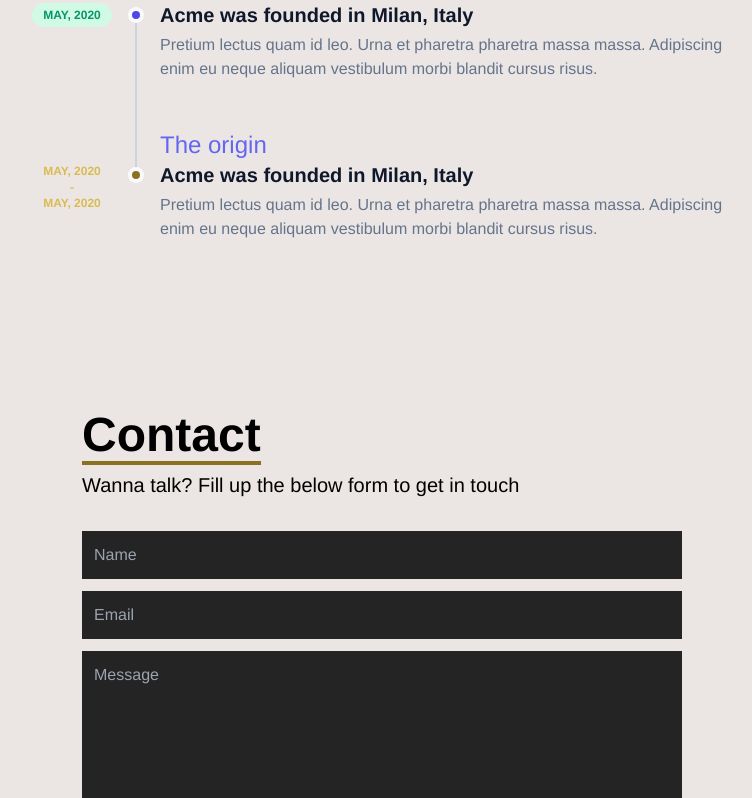
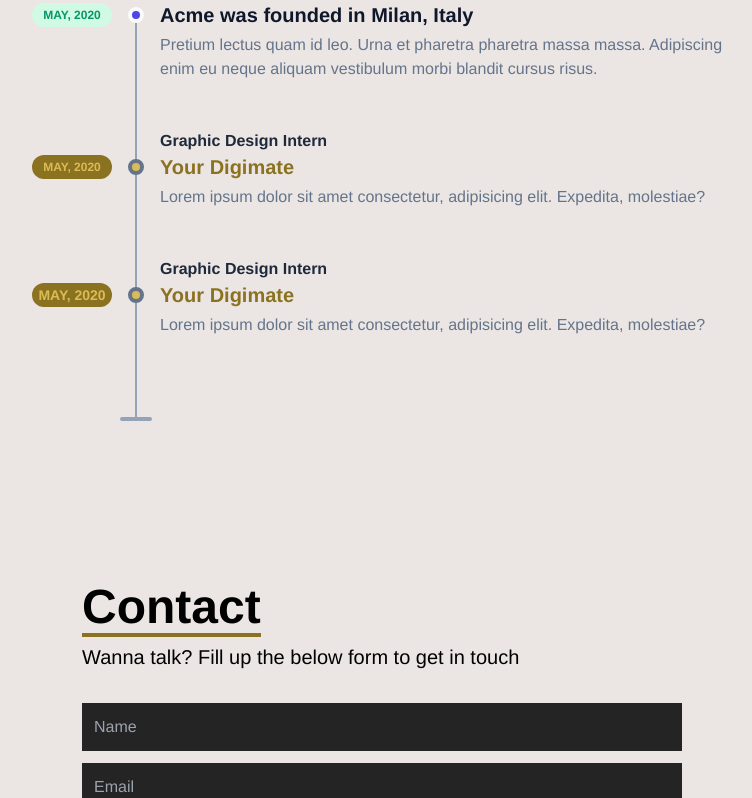
Before and after one commit to anishdalvi/portfolio-2023, a React (Vite) app: page / in a window 1280 px wide. Shown: the part 3504-4302 px from the top of the page, without its empty margins (258-1010 px from the left). Built offline with nearby package versions, Linux system fonts and the light colour scheme.

Commit message:
Timeline 3 divs backup

```diff
--- a/src/pages/Experiences.jsx
+++ b/src/pages/Experiences.jsx
@@ -26,7 +26,7 @@
                         {/* <!-- Purple label --> */}
                         <div className="font-medium text-2xl text-indigo-500 mb-1 sm:mb-0">The origin</div>
                         {/* <!-- Vertical line (::before) ~ Date ~ Title ~ Circle marker (::after) --> */}
-                        <div className="flex flex-col sm:flex-row items-start mb-1 group-last:before:hidden before:absolute before:left-2 sm:before:left-0 before:h-full before:px-px before:bg-slate-300 sm:before:ml-[6.5rem] before:self-start before:-translate-x-1/2 before:translate-y-3 after:absolute after:left-2 sm:after:left-0 after:w-2 after:h-2 after:bg-indigo-600 after:border-4 after:box-content after:border-slate-50 after:rounded-full sm:after:ml-[6.5rem] after:-translate-x-1/2 after:translate-y-1.5">
+                        <div className="flex flex-col sm:flex-row items-start mb-1 group-last:before:hidden before:absolute before:left-2 sm:before:left-0 before:h-full before:px-px before:bg-slate-400 dark:before:bg-slate-400 sm:before:ml-[6.5rem] before:self-start before:-translate-x-1/2 before:translate-y-3 after:absolute after:left-2 sm:after:left-0 after:w-2 after:h-2 after:bg-indigo-600 after:border-4 after:box-content after:border-slate-50 after:rounded-full sm:after:ml-[6.5rem] after:-translate-x-1/2 after:translate-y-1.5">
                             <time className="sm:absolute left-0 translate-y-0.5 inline-flex items-center justify-center text-xs font-semibold uppercase w-20 h-6 mb-3 sm:mb-0 text-emerald-600 bg-emerald-100 rounded-full">May, 2020</time>
                             <div className="text-xl font-bold text-slate-900">Acme was founded in Milan, Italy</div>
                         </div>
@@ -37,19 +37,41 @@
                     {/* <!-- Timeline Item --> */}
                     <div className="relative pl-8 sm:pl-32 py-6 group">
                         {/* <!-- Purple label --> */}
-                        <div className="font-medium text-2xl text-indigo-500 mb-1 sm:mb-0">The origin</div>
+                        <div className=" text-base font-semibold text-slate-800 dark:text-slate-400 sm:mb-0">Graphic Design Intern</div>
                         {/* <!-- Vertical line (::before) ~ Date ~ Title ~ Circle marker (::after) --> */}
-                        <div className="flex flex-col sm:flex-row items-start mb-1 group-last:before:hidden before:absolute before:left-2 sm:before:left-0 before:h-full before:px-px before:bg-slate-300 sm:before:ml-[6.5rem] before:self-start before:-translate-x-1/2 before:translate-y-3 after:absolute after:left-2 sm:after:left-0 after:w-2 after:h-2 after:bg-dark-sign  after:border-4 after:box-content  after:border-slate-50 after:rounded-full sm:after:ml-[6.5rem] after:-translate-x-1/2 after:translate-y-1.5">
-                            <div className='flex flex-col sm:absolute left-0 translate-y-0.5 items-center justify-center text-xs text-center font-semibold uppercase mb-3 sm:mb-0 text-light-sign '>
-                                <span className=" w-20  rounded-full">May, 2020</span>
-                                <span> - </span>
-                                <span className=" w-20  rounded-full">May, 2020 </span>
-
-                            </div>
-                            <div className="text-xl font-bold text-slate-900">Acme was founded in Milan, Italy</div>
+                        <div className="flex flex-col sm:flex-row items-start mb-1 group-last:before:hidden before:absolute before:left-2 sm:before:left-0 before:h-full before:px-px before:bg-slate-400  sm:before:ml-[6.5rem] before:self-start before:-translate-x-1/2 before:translate-y-3 after:absolute after:left-2 sm:after:left-0 after:w-2 after:h-2 after:bg-light-sign  dark:after:bg-dark-sign  after:border-4 after:box-content after:border-slate-500 dark:after:border-slate-200 after:rounded-full sm:after:ml-[6.5rem] after:-translate-x-1/2 after:translate-y-1.5">
+                            <time className="sm:absolute left-0 translate-y-0.5 inline-flex items-center justify-center text-xs font-semibold uppercase w-20 h-6 mb-2 sm:mb-0 text-light-sign bg-dark-sign dark:text-dark-sign dark:bg-light-sign rounded-full">May, 2020</time>
+                            <div className="text-xl font-bold text-dark-sign dark:text-light-sign  ">Your Digimate</div>
                         </div>
                         {/* <!-- Content --> */}
-                        <div className="text-slate-500">Pretium lectus quam id leo. Urna et pharetra pharetra massa massa. Adipiscing enim eu neque aliquam vestibulum morbi blandit cursus risus.</div>
+                        <div className="text-slate-500">Lorem ipsum dolor sit amet consectetur, adipisicing elit. Expedita, molestiae?</div>
+                    </div>
+
+                    {/* <!-- Timeline Item --> */}
+                    <div className="relative pl-8 sm:pl-32 py-6 group">
+                        {/* <!-- Purple label --> */}
+                        <div className="text-sm sm:text-base font-semibold text-slate-800 dark:text-slate-400 sm:mb-0">Graphic Design Intern</div>
+                        {/* <!-- Vertical line (::before) ~ Date ~ Title ~ Circle marker (::after) --> */}
+                        <div className="flex flex-col sm:flex-row items-start mb-1 group-last:before:hidden before:absolute before:left-2 sm:before:left-0 before:h-full before:px-px before:bg-slate-400  sm:before:ml-[6.5rem] before:self-start before:-translate-x-1/2 before:translate-y-3 after:absolute after:left-2 sm:after:left-0 after:w-2 after:h-2 after:bg-light-sign  dark:after:bg-dark-sign  after:border-4 after:box-content after:border-slate-500 dark:after:border-slate-200 after:rounded-full sm:after:ml-[6.5rem] after:-translate-x-1/2 after:translate-y-1.5">
+                            <time className="sm:absolute left-0 translate-y-0.5 inline-flex items-center justify-center text-xs sm:text-sm font-semibold uppercase w-20 h-5 sm:w-20 sm:h-6 mt-1 sm:mt-0 mb-2 sm:mb-0 text-light-sign bg-dark-sign dark:text-dark-sign dark:bg-light-sign rounded-full">May, 2020</time>
+                            <div className="text-lg sm:text-xl font-bold text-dark-sign dark:text-light-sign  ">Your Digimate</div>
+                        </div>
+                        {/* <!-- Content --> */}
+                        <div className="text-slate-500 cursor-default text-sm sm:text-base">Lorem ipsum dolor sit amet consectetur, adipisicing elit. Expedita, molestiae?</div>
+                    </div>
+
+
+
+                    {/* <!-- Bottom Timeline Item --> */}
+                    <div className="relative pl-8 sm:pl-32 py-6 group">
+                        {/* <!-- Purple label --> */}
+                        <div className=" text-base font-semibold text-slate-800 dark:text-slate-400 sm:mb-0">‎ </div>
+                        {/* <!-- Vertical line (::before) ~ Date ~ Title ~ Circle marker (::after) --> */}
+                        <div className="flex flex-col sm:flex-row items-start mb-1 group-last:before:hidden before:absolute before:left-2 sm:before:left-0 before:h-full before:px-px before:bg-slate-400  sm:before:ml-[6.5rem] before:self-start before:-translate-x-1/2 before:translate-y-3 after:absolute after:left-2 sm:after:left-0 after:w-8 after:h-1 after:bg-slate-400  dark:after:bg-slate-400  after:rounded-md   sm:after:ml-[6.5rem] after:-translate-x-1/2 after:translate-y-2">
+
+                            <div className="text-base font-light uppercase tracking-widest  text-slate-500 dark:text-slate-400  "></div>
+                        </div>
+
                     </div>
 
 
```
